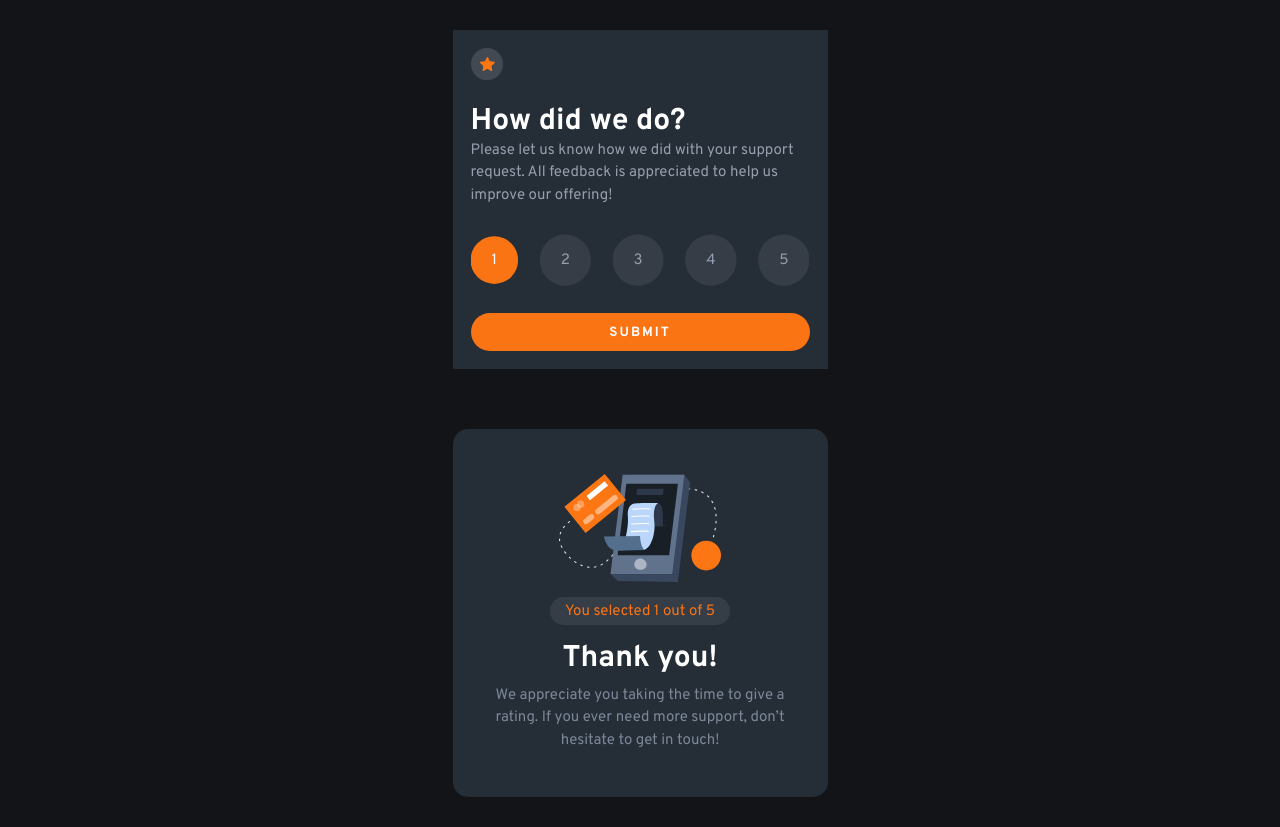
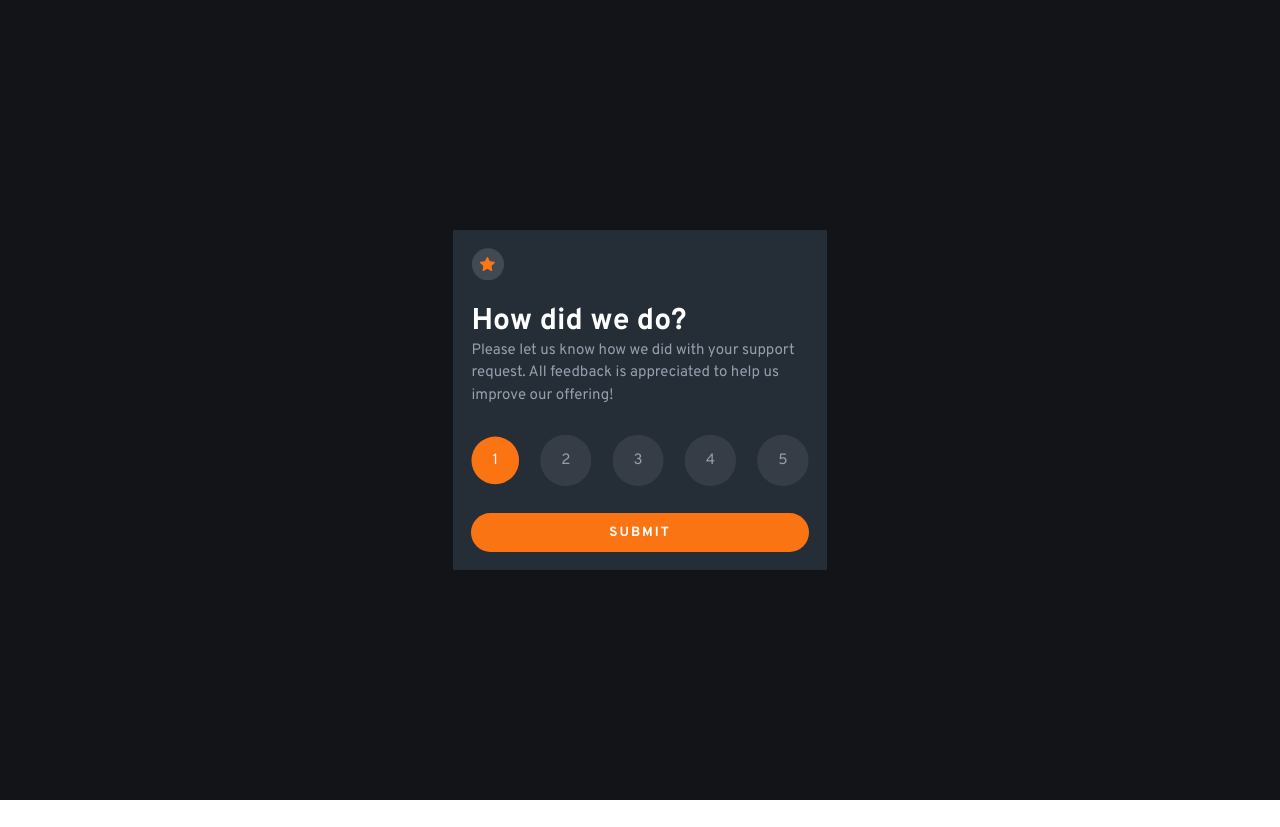
Before and after one commit to efosu/interactive-rating-component, a plain HTML site: page index.html in a window 1280 px wide. After the commit the page ends 800 px from the top, so only its background shows below. Drawn offline with Linux system fonts and the light colour scheme.

Commit message:
fixing html

```diff
--- a/style.css
+++ b/style.css
@@ -37,7 +37,7 @@ main {
         }
 
 main .modal {
-            display: none;
+            display: none !important;
         }
 
 main.close [role="form"] {
@@ -223,11 +223,11 @@ button:hover:not(#\#), button:focus:not(#\#), button:focus-visible:not(#\#) {
     }
         }
 
-
+/*
 .modal:target:not(#\#) {
             display: flex;
         }
-
+ */
 
 .modal:not(#\#) .result_wrapper {
 
```
